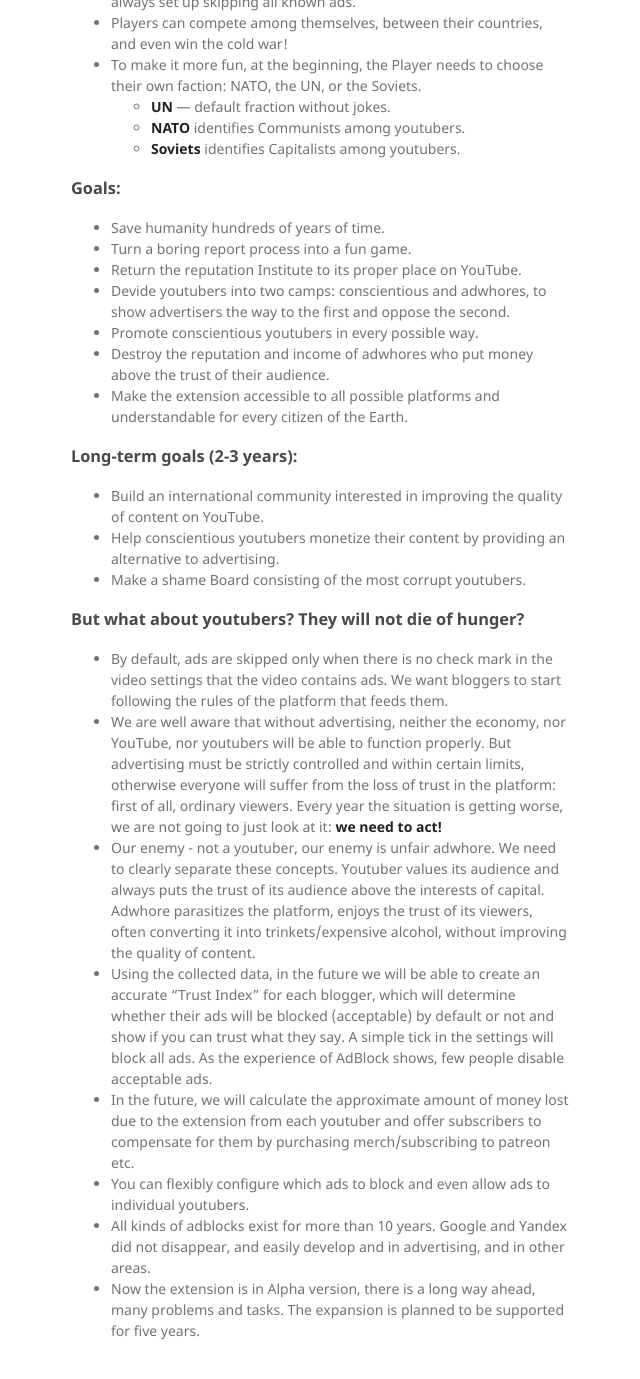
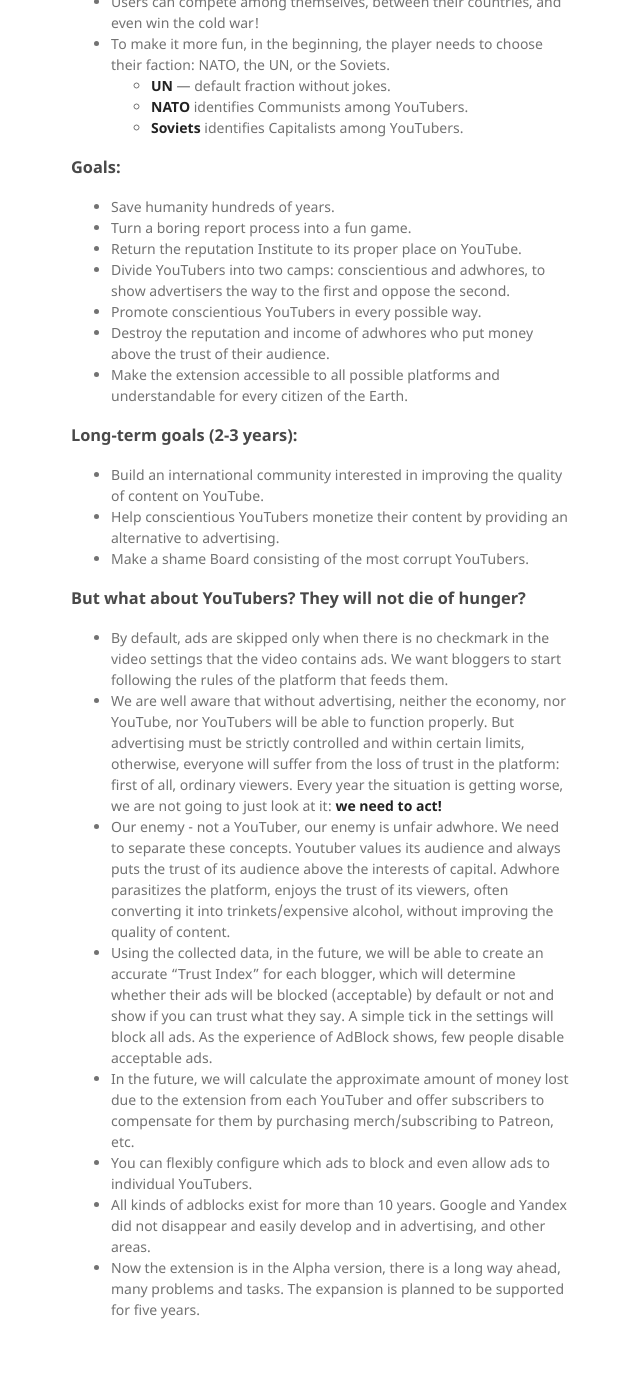
Before and after one commit to qrluke/adwhore.net, a Jekyll site: the page built from docs/en.md, in a window 1280 px wide and 1400 px high, scrolled down 1989 px, cut to the strip 0-1386 px from the top of the window. Shown: the top 1379 px of the strip, without its empty margins (499-1139 px from the left). Built offline with Jekyll 4.4.1, drawn with Linux system fonts in a browser that asks for light colours; some of the changed text lies outside the part shown.

Commit message:
Grammar fixes

```diff
--- a/docs/en.md
+++ b/docs/en.md
@@ -23,7 +23,7 @@ ref: homepage
 <a href = "{{ site.url }}/en/stats">Stats</a>
 ### Why?
 
-In 2020, the "personal opinion" of almost any popular youtuber is sold and bought, adwhores put it on stream: no one cares about reputation. This confidence bubble will burst and all will suffer: and adwhores, and honest youtubers. We're going to stop it.
+In 2020, the "personal opinion" of almost any popular YouTuber is sold and bought, adwhores put it on the stream: no one cares about reputation. This confidence bubble will burst and all will suffer: and adwhores, and honest YouTubers. We're going to stop it.
 
 The main task of **ADN** is to identify honest bloggers, as well as to make others stop abusing the trust of their audience, improve the overall quality of advertising for all YouTube viewers and turn off the information noise of those who are not interested in it.
 
@@ -39,42 +39,42 @@ The main task of **ADN** is to identify honest bloggers, as well as to make othe
 
 ### How does it work?
 
-* The Player marks the ad, its category (integration, self-promotion, illegal etc), pokes a couple of checkboxes and sends it to the server.
-* The acceptance rate is calculated for each ad: it depends on the ad category, whether the youtuber reported was paid for it, and how the blogger behaved in the past.
-* Other Players, skipping ads, rate the player's report.
+* The User marks the ad, its category (integration, self-promotion, illegal, etc), pokes a couple of checkboxes, and sends it to the server.
+* The acceptance rate is calculated for each ad: it depends on the ad category, whether the YouTuber reported was paid for it, and how the blogger behaved in the past.
+* Other Users, skipping ads, rate the User's report.
 * If the ad's confidence level is good enough, their report is ready for auto-skip; if not, you can skip it with the button.
-* If the Player was the first, the flag of their country and nickname will adorn the video of the youtuber forever. The lack of a flag in the video indicates that there were no reports and you can be the first!
-* If all is well, the Player, their country, and faction receive points for each player's block. The more points - the higher the level of confidence in reports, impact on others and a higher place in the leaderboard!
+* If the User was the first, the flag of his country and nickname will adorn the video forever. The lack of a flag in the video indicates that there were no reports and you can be the first!
+* If all is well, the User, his country, and faction receive points for each player's block. The more points - the higher the level of confidence in reports, impact on others, and a higher place in the leaderboard!
 * The team of moderators periodically checks reports and perpetuates reliable ones, making it difficult for the inevitable vandalism.
-* If a Player is detected in vandalism, all their participation in the project such as likes, skips or reports is reset to zero using <a href="https://github.com/gustavo-depaula/stalin-sort" >StalinSort</a>.
-* For each ad fragment, the acceptance level is calculated based on how honest the blogger is with his audience. If **ADN** finds out that the blogger tried to fool the audience, did not stated the fact of sponsorship of the video, advertised fraudsters - its BAD GUY index will be higher. If the blogger was honest with his audience, if his ad corresponds to the topic of the blog and does not cause rejection by any sane person, then it will be scrolled less often. The Player can always set up skipping all known ads.
-* Players can compete among themselves, between their countries, and even win the cold war!
-* To make it more fun, at the beginning, the Player needs to choose their own faction: NATO, the UN, or the Soviets.
+* If a User is detected in vandalism, all their participation in the project such as likes, skips, or reports is reset to zero using <a href="https://github.com/gustavo-depaula/stalin-sort" >StalinSort</a>.
+* For each ad fragment, the acceptance level is calculated based on how honest the blogger is with his audience. If **ADN** finds out that the blogger tried to fool the audience, did not stated the fact of sponsorship of the video, advertised fraudsters - its BAD GUY index will be higher. If the blogger was honest with his audience, if his ad corresponds to the topic of the blog and does not cause rejection by any sane person, then it will be scrolled less often. The User can always set up skipping all known ads.
+* Users can compete among themselves, between their countries, and even win the cold war!
+* To make it more fun, in the beginning, the player needs to choose their faction: NATO, the UN, or the Soviets.
     * **UN** --- default fraction without jokes.
-    * **NATO** identifies Communists among youtubers.
-    * **Soviets** identifies Capitalists among youtubers.
+    * **NATO** identifies Communists among YouTubers.
+    * **Soviets** identifies Capitalists among YouTubers.
 
 ### Goals:
 
-* Save humanity hundreds of years of time.
+* Save humanity hundreds of years.
 * Turn a boring report process into a fun game.
 * Return the reputation Institute to its proper place on YouTube.
-* Devide youtubers into two camps: conscientious and adwhores, to show advertisers the way to the first and oppose the second.
-* Promote conscientious youtubers in every possible way.
+* Divide YouTubers into two camps: conscientious and adwhores, to show advertisers the way to the first and oppose the second.
+* Promote conscientious YouTubers in every possible way.
 * Destroy the reputation and income of adwhores who put money above the trust of their audience.
 * Make the extension accessible to all possible platforms and understandable for every citizen of the Earth.
 
 ### Long-term goals (2-3 years):
 * Build an international community interested in improving the quality of content on YouTube.
-* Help conscientious youtubers monetize their content by providing an alternative to advertising.
-* Make a shame Board consisting of the most corrupt youtubers.
+* Help conscientious YouTubers monetize their content by providing an alternative to advertising.
+* Make a shame Board consisting of the most corrupt YouTubers.
 
-### But what about youtubers? They will not die of hunger?
-* By default, ads are skipped only when there is no check mark in the video settings that the video contains ads. We want bloggers to start following the rules of the platform that feeds them.
-* We are well aware that without advertising, neither the economy, nor YouTube, nor youtubers will be able to function properly. But advertising must be strictly controlled and within certain limits, otherwise everyone will suffer from the loss of trust in the platform: first of all, ordinary viewers. Every year the situation is getting worse, we are not going to just look at it: **we need to act!**
-* Our enemy - not a youtuber, our enemy is unfair adwhore. We need to clearly separate these concepts. Youtuber values its audience and always puts the trust of its audience above the interests of capital. Adwhore parasitizes the platform, enjoys the trust of its viewers, often converting it into trinkets/expensive alcohol, without improving the quality of content.
-* Using the collected data, in the future we will be able to create an accurate "Trust Index" for each blogger, which will determine whether their ads will be blocked (acceptable) by default or not and show if you can trust what they say. A simple tick in the settings will block all ads. As the experience of AdBlock shows, few people disable acceptable ads.
-* In the future, we will calculate the approximate amount of money lost due to the extension from each youtuber and offer subscribers to compensate for them by purchasing merch/subscribing to patreon etc.
-* You can flexibly configure which ads to block and even allow ads to individual youtubers.
-* All kinds of adblocks exist for more than 10 years. Google and Yandex did not disappear, and easily develop and in advertising, and in other areas.
-* Now the extension is in Alpha version, there is a long way ahead, many problems and tasks. The expansion is planned to be supported for five years.
+### But what about YouTubers? They will not die of hunger?
+* By default, ads are skipped only when there is no checkmark in the video settings that the video contains ads. We want bloggers to start following the rules of the platform that feeds them.
+* We are well aware that without advertising, neither the economy, nor YouTube, nor YouTubers will be able to function properly. But advertising must be strictly controlled and within certain limits, otherwise, everyone will suffer from the loss of trust in the platform: first of all, ordinary viewers. Every year the situation is getting worse, we are not going to just look at it: **we need to act!**
+* Our enemy - not a YouTuber, our enemy is unfair adwhore. We need to separate these concepts. Youtuber values its audience and always puts the trust of its audience above the interests of capital. Adwhore parasitizes the platform, enjoys the trust of its viewers, often converting it into trinkets/expensive alcohol, without improving the quality of content.
+* Using the collected data, in the future, we will be able to create an accurate "Trust Index" for each blogger, which will determine whether their ads will be blocked (acceptable) by default or not and show if you can trust what they say. A simple tick in the settings will block all ads. As the experience of AdBlock shows, few people disable acceptable ads.
+* In the future, we will calculate the approximate amount of money lost due to the extension from each YouTuber and offer subscribers to compensate for them by purchasing merch/subscribing to Patreon, etc.
+* You can flexibly configure which ads to block and even allow ads to individual YouTubers.
+* All kinds of adblocks exist for more than 10 years. Google and Yandex did not disappear and easily develop and in advertising, and other areas.
+* Now the extension is in the Alpha version, there is a long way ahead, many problems and tasks. The expansion is planned to be supported for five years.
```
Also changed, not shown: README.md.
